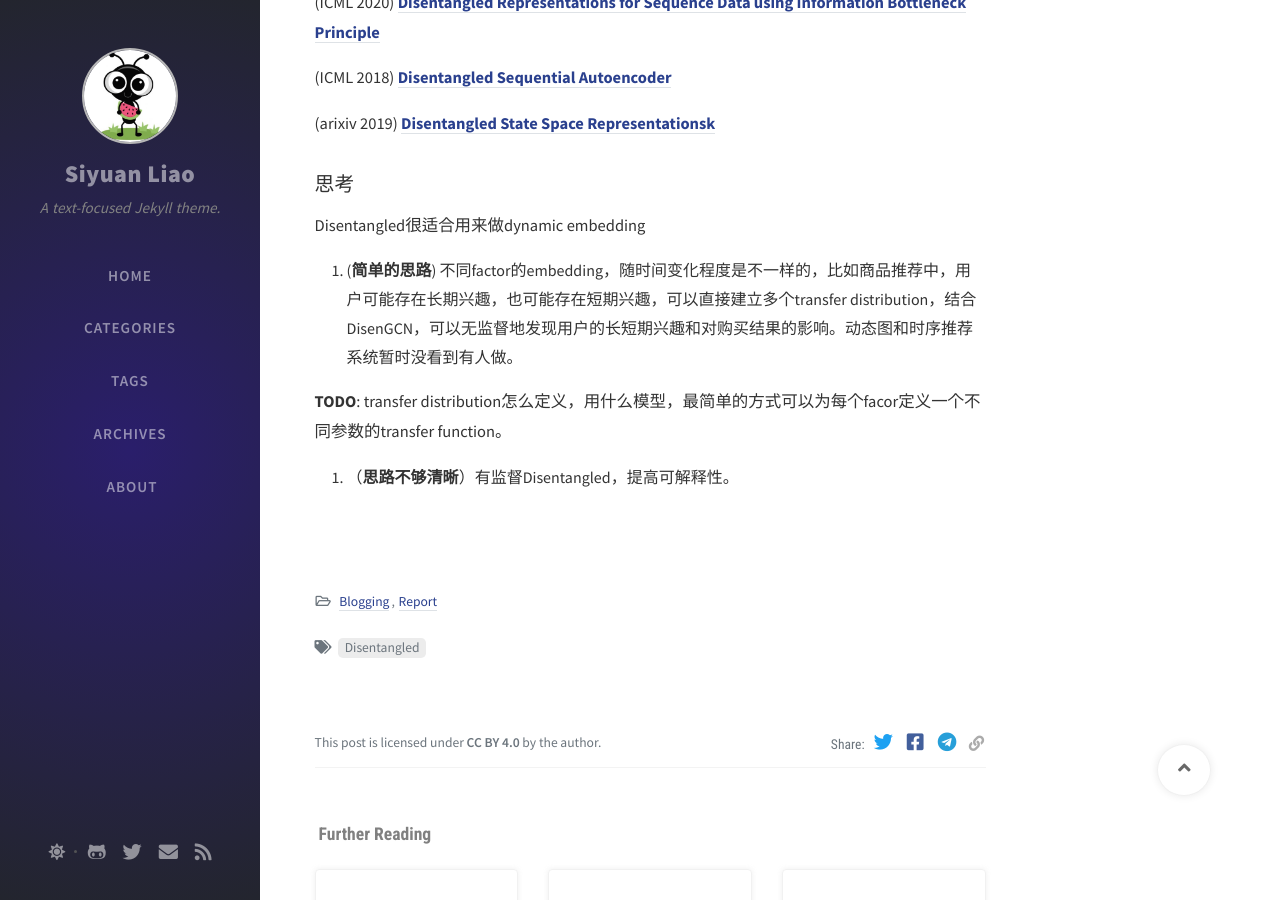
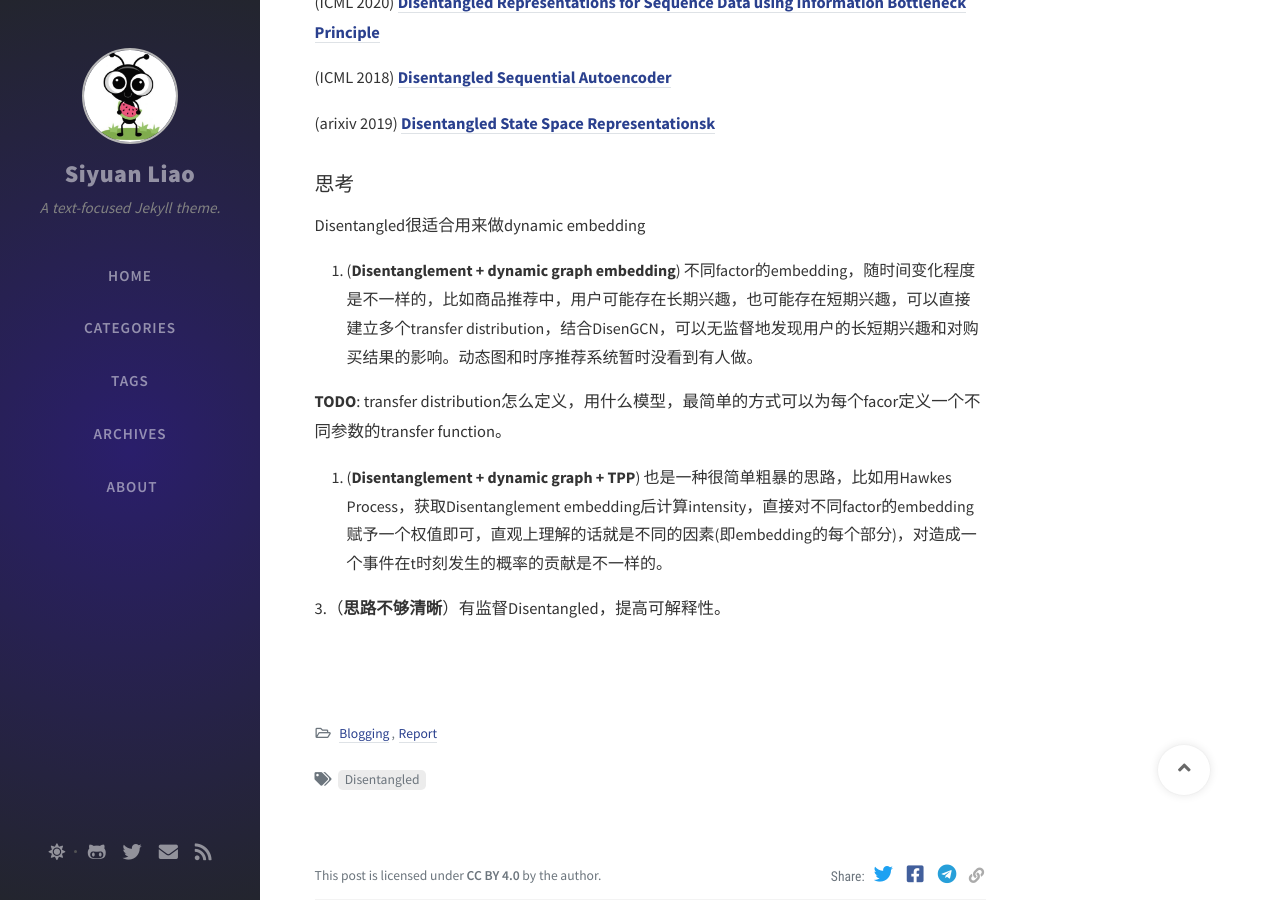
Before and after one commit to SeanLiaoy/seanliaoy.github.io, a Jekyll site: the page built from _posts/2020-10-04-disentangled.md, in a window 1280 px wide and 900 px high, scrolled down 1792 px. Built offline with Jekyll 4.4.1, drawn with Linux system fonts in a browser that asks for light colours; nearby versions of some CDN libraries; comment, search, counter and statistics services are not loaded.

Commit message:
修改文件: _posts/2020-10-04-disentangled.md

```diff
--- a/_posts/2020-10-04-disentangled.md
+++ b/_posts/2020-10-04-disentangled.md
@@ -76,8 +76,10 @@ $$ \mathbf{y}_u = [ c_1, c_2, ..., c_K ] $$
 
 Disentangled很适合用来做dynamic embedding
 
-1.  (**简单的思路**) 不同factor的embedding，随时间变化程度是不一样的，比如商品推荐中，用户可能存在长期兴趣，也可能存在短期兴趣，可以直接建立多个transfer distribution，结合DisenGCN，可以无监督地发现用户的长短期兴趣和对购买结果的影响。动态图和时序推荐系统暂时没看到有人做。
+1.  (**Disentanglement + dynamic graph embedding**) 不同factor的embedding，随时间变化程度是不一样的，比如商品推荐中，用户可能存在长期兴趣，也可能存在短期兴趣，可以直接建立多个transfer distribution，结合DisenGCN，可以无监督地发现用户的长短期兴趣和对购买结果的影响。动态图和时序推荐系统暂时没看到有人做。
 
 **TODO**: transfer distribution怎么定义，用什么模型，最简单的方式可以为每个facor定义一个不同参数的transfer function。
 
-2. （**思路不够清晰**）有监督Disentangled，提高可解释性。
+2. (**Disentanglement + dynamic graph + TPP**) 也是一种很简单粗暴的思路，比如用Hawkes Process，获取Disentanglement embedding后计算intensity，直接对不同factor的embedding赋予一个权值即可，直观上理解的话就是不同的因素(即embedding的每个部分)，对造成一个事件在t时刻发生的概率的贡献是不一样的。
+
+3.（**思路不够清晰**）有监督Disentangled，提高可解释性。
```
